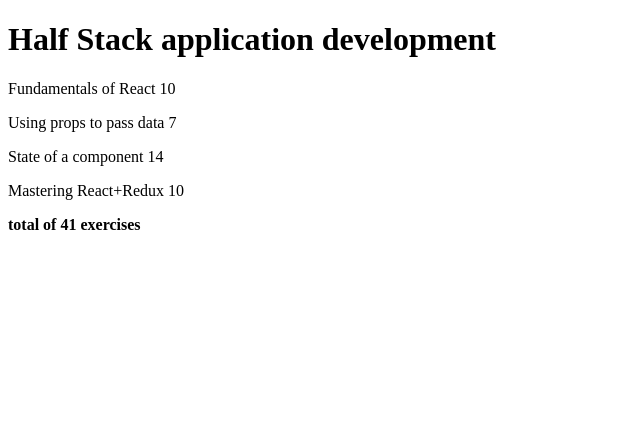
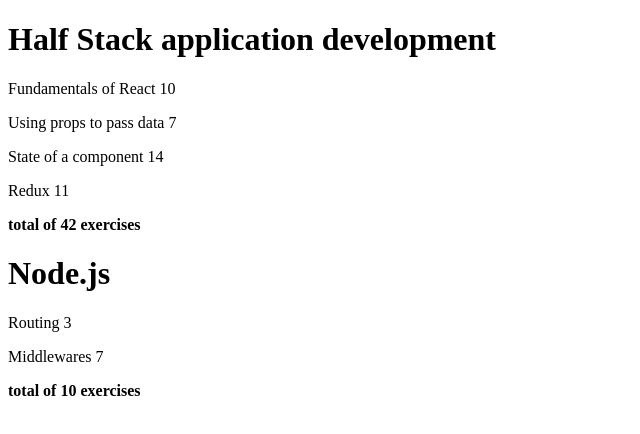
Before and after one commit to vprahaladhan/fullstackopen, a React (Create React App) app in the folder part2/coursecontents/: page / in a window 1280 px wide. Shown: the top 434 px of the page, without its empty margins (0-640 px from the left). Built offline with nearby package versions, Linux system fonts and the light colour scheme; the HTML template or start-up script is replaced by a standard one.

Commit message:
part 2_coursecontents_step 9
Commit for step 9 of part 2/coursecontents

```diff
--- a/part2/coursecontents/src/App.js
+++ b/part2/coursecontents/src/App.js
@@ -2,31 +2,56 @@
 import Course from './components/Course'
 
 const App = () => {
-  const course = {
+  const courses = [
+    {
       name: 'Half Stack application development',
+      id: 1,
       parts: [
         {
           name: 'Fundamentals of React',
-        exercises: 10
+          exercises: 10,
+          id: 1
         },
         {
           name: 'Using props to pass data',
-        exercises: 7
+          exercises: 7,
+          id: 2
         },
         {
           name: 'State of a component',
-        exercises: 14
+          exercises: 14,
+          id: 3
         },
         {
-        name: 'Mastering React+Redux',
-        exercises: 10
+          name: 'Redux',
+          exercises: 11,
+          id: 4
+        }
+      ]
+    },
+    {
+      name: 'Node.js',
+      id: 2,
+      parts: [
+        {
+          name: 'Routing',
+          exercises: 3,
+          id: 1
+        },
+        {
+          name: 'Middlewares',
+          exercises: 7,
+          id: 2
         }
       ]
     }
+  ]
+
+  const allCourses = () => courses.map(course => <div key={course.id}><Course course={course} /></div>)
 
   return (
     <div>
-      <Course course={course} />
+      <div>{allCourses()}</div>
     </div>
   )
 }
```
Lines whose indentation alone changed are shown as unchanged.
